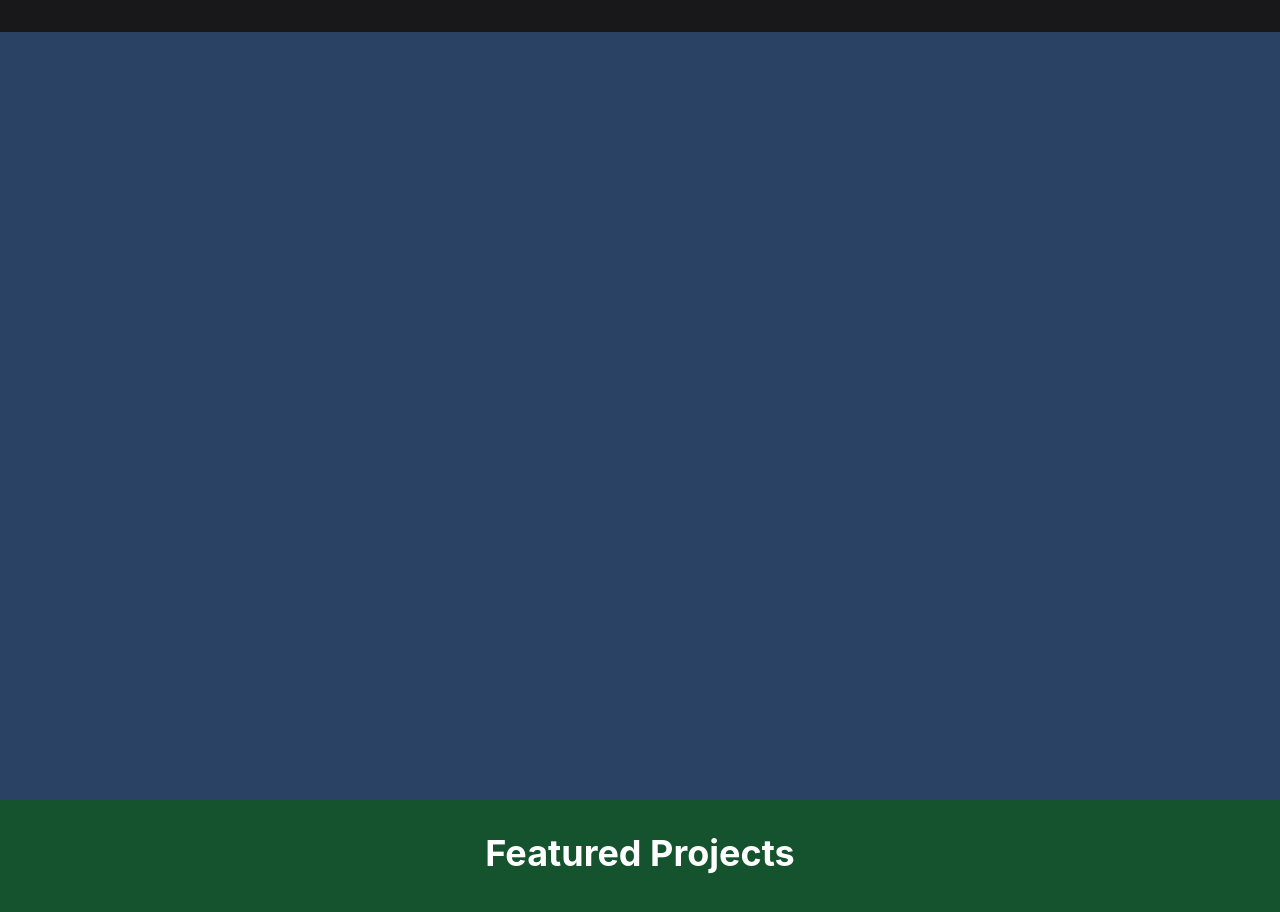
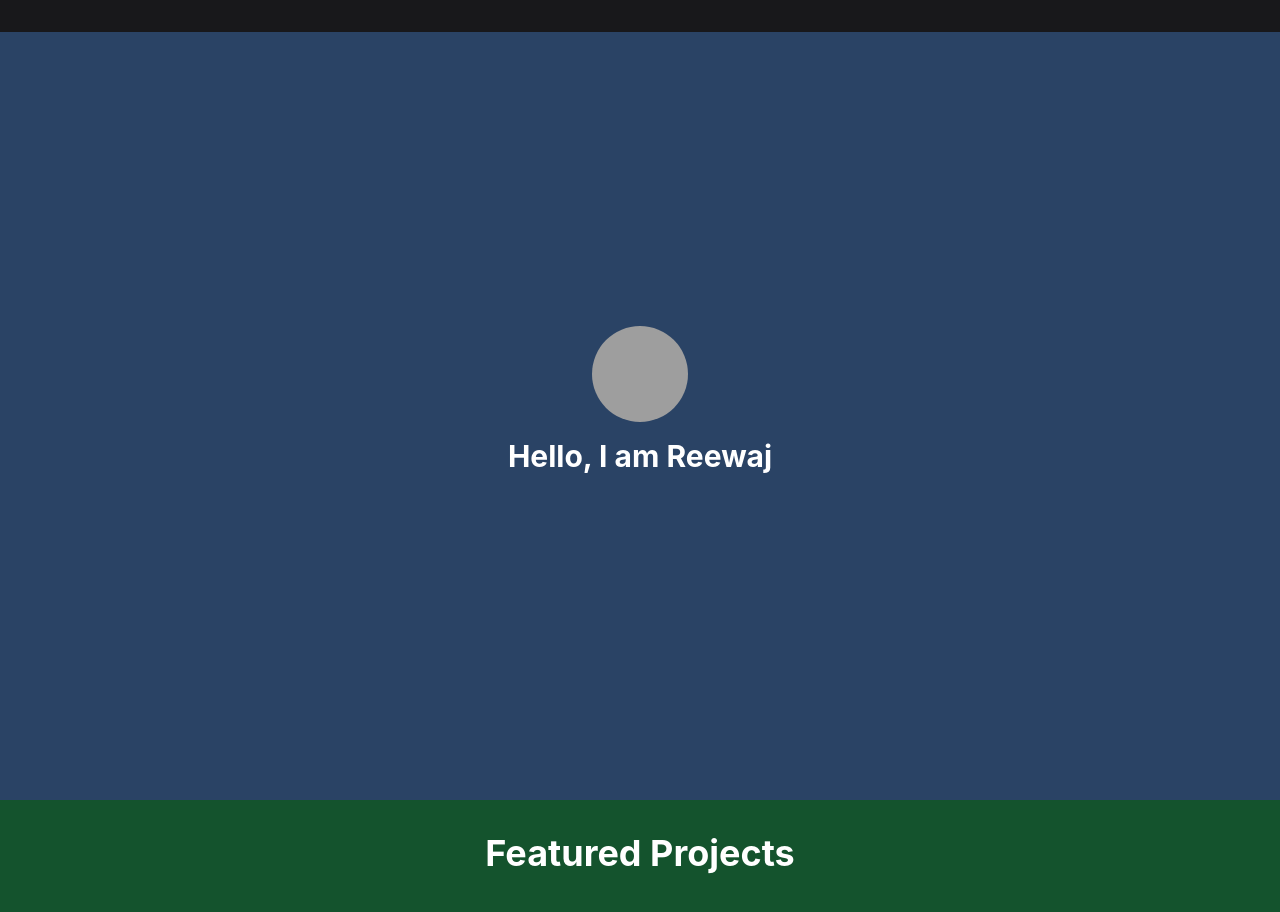
Before and after one commit to reewajz/react_lab, a React (Create React App) app: page / in a window 1280 px wide. Shown: the top 912 px of the page. Built offline with nearby package versions, Linux system fonts and the light colour scheme; grey boxes are pictures that could not be loaded.

Commit message:
added child vstack on landing

```diff
--- a/src/components/LandingSection.js
+++ b/src/components/LandingSection.js
@@ -14,7 +14,18 @@ const LandingSection = () => (
     alignItems="center"
     isDarkBackground
     backgroundColor="#2A4365"
-  ></FullScreenSection>
+  >
+    <VStack spacing={4}>
+      <Avatar
+        size="xl"
+        name="User Avatar"
+        src="https://example.com/avatar.jpg"
+      />
+      <Heading size="lg" color="white">
+        Hello, I am Reewaj
+      </Heading>
+    </VStack>
+  </FullScreenSection>
 );
 
 export default LandingSection;
```
